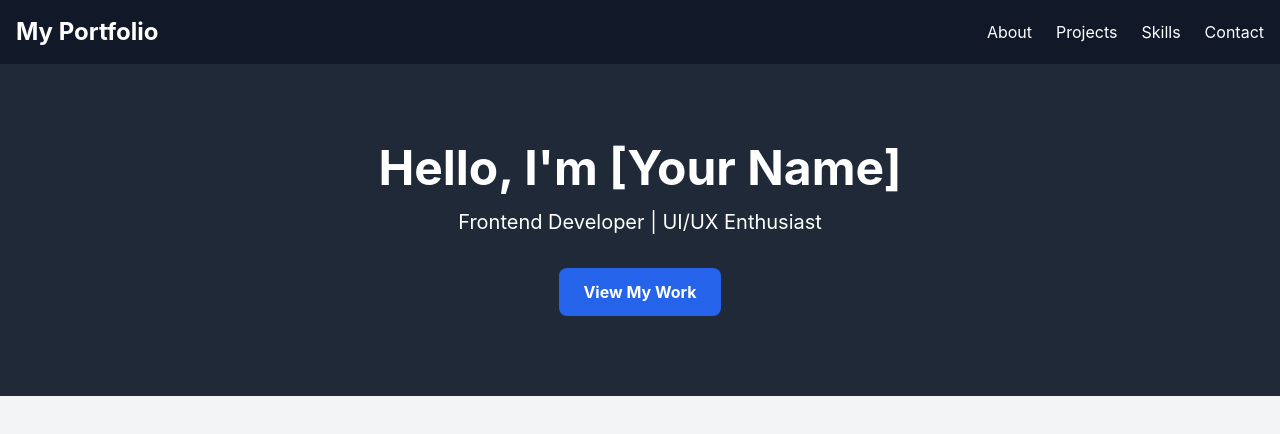
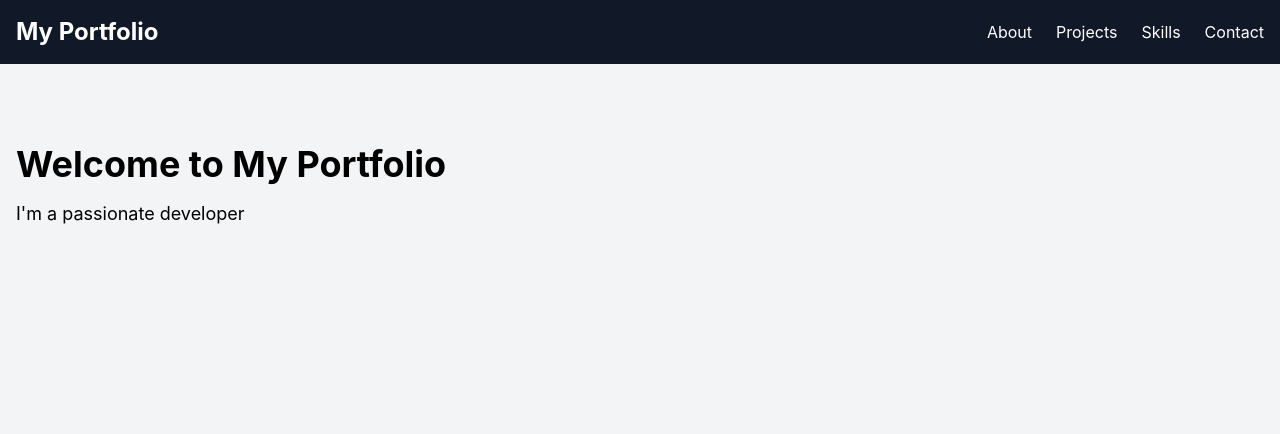
Before and after one commit to Tam02112003/Front-end-Websitecanhan, a React (Create React App) app in the folder portfolio-website/: page / in a window 1280 px wide. Shown: the top 434 px of the page. Built offline with nearby package versions, Linux system fonts and the light colour scheme; the HTML template or start-up script is replaced by a standard one.

Commit message:
Add portfolio-website/src/components/HeroSection/HeroSection.js 1744531361653

```diff
--- a/portfolio-website/src/components/HeroSection/HeroSection.js
+++ b/portfolio-website/src/components/HeroSection/HeroSection.js
@@ -1,16 +1,33 @@
 import React from 'react';
+import { motion } from 'framer-motion';
 
 const HeroSection = () => {
   return (
-    <section className="bg-gray-800 text-white py-20">
-      <div className="container mx-auto text-center">
-        <h1 className="text-5xl font-bold mb-4">Hello, I'm [Your Name]</h1>
-        <p className="text-xl mb-8">Frontend Developer | UI/UX Enthusiast</p>
-        <button className="bg-blue-600 hover:bg-blue-700 text-white font-bold py-3 px-6 rounded-lg">
-          View My Work
-        </button>
+    <motion.div
+      initial={{ opacity: 0, y: 20 }}
+      animate={{ opacity: 1, y: 0 }}
+      transition={{ duration: 0.8 }}
+      className="bg-gray-100 py-20"
+    >
+      <div className="container mx-auto px-4">
+        <motion.h1
+          initial={{ opacity: 0, x: -20 }}
+          animate={{ opacity: 1, x: 0 }}
+          transition={{ delay: 0.2, duration: 0.6 }}
+          className="text-4xl font-bold"
+        >
+          Welcome to My Portfolio
+        </motion.h1>
+        <motion.p
+          initial={{ opacity: 0, x: 20 }}
+          animate={{ opacity: 1, x: 0 }}
+          transition={{ delay: 0.4, duration: 0.6 }}
+          className="mt-4 text-lg"
+        >
+          I'm a passionate developer
+        </motion.p>
       </div>
-    </section>
+    </motion.div>
   );
 };
 
```
